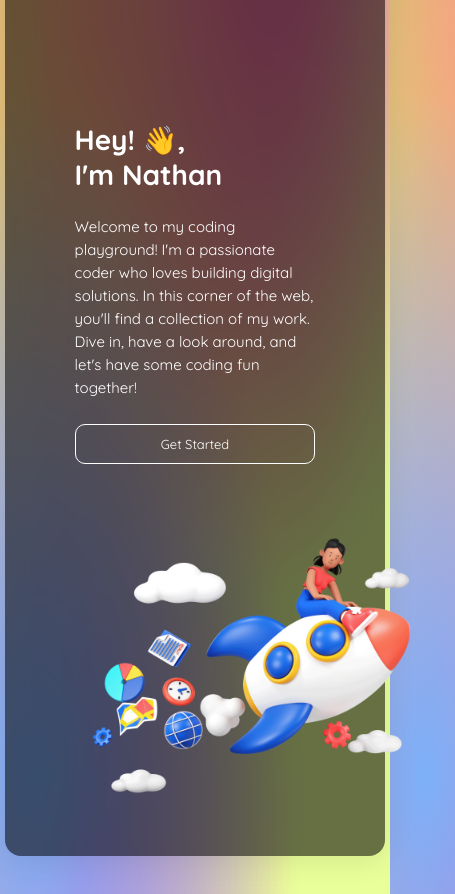
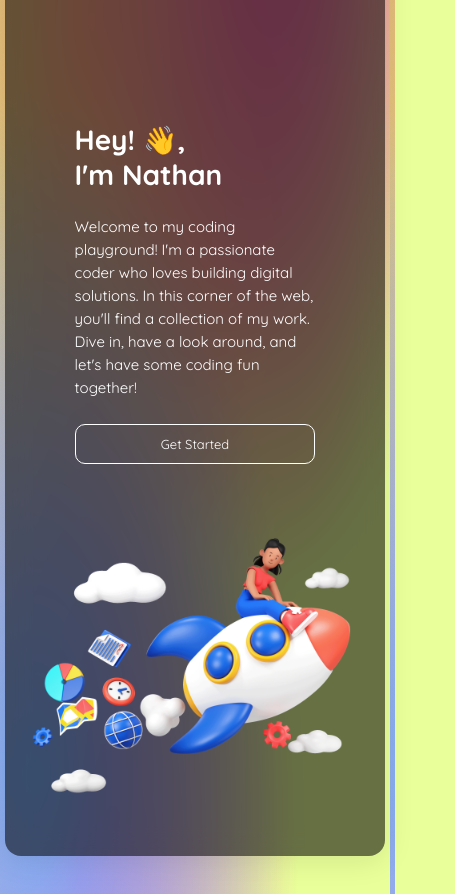
Before and after one commit to NafanJ/portfolio-one, a plain HTML site: page index.html in a window 390 px wide. Shown: the part 186-1080 px from the top of the page, 455 px wide, since content can reach past the window. Drawn offline with Linux system fonts and the light colour scheme.

Commit message:
Centred image on flex

```diff
--- a/style.css
+++ b/style.css
@@ -62,7 +62,7 @@ li.nav-link{
     font-weight: 300;
 }
 
-.content{
+.hero{
     display: flex;
     width: 100%;
 }
@@ -102,6 +102,7 @@ button:hover{
 
 .image-wrapper{
     display: flex;
+    justify-content: center;
     margin-top: 5vh;
     position: relative;
 }
@@ -111,7 +112,7 @@ button:hover{
 }
 
 @media screen and (max-width: 1075px) {
-    .content{
+    .hero{
         flex-direction: column;
     }
 }
```
Also changed, not shown: index.html (+0 -1 lines).
